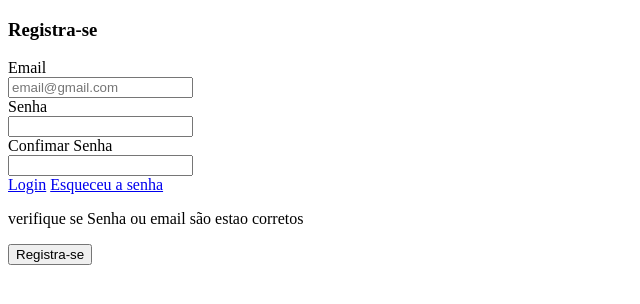
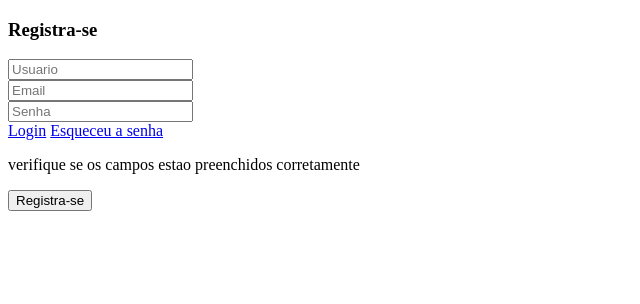
Before and after one commit to Eric02222/ProjetoSa, a plain HTML site: page signUp.htm in a window 1280 px wide. Both pictures are taken after a click on the button "Registra-se". Shown: the whole page, without its empty margins (0-640 px from the left). Drawn offline with Linux system fonts and the light colour scheme.

Commit message:
pequenas alteraçoes

```diff
--- a/cadastro.js
+++ b/cadastro.js
@@ -12,14 +12,14 @@ function salvarCadastro() {
 }
 
 function registro() {
+    let usuario = document.getElementById("usuario").value;
     let email = document.getElementById("email").value;
     let senha = document.getElementById("senha").value;
-    let senhaCo = document.getElementById("senhaCo").value;
 
-    if (!email || !senha || !senhaCo || senha != senhaCo) {
-        document.getElementById("aviso").innerHTML = "verifique se Senha ou email são estao corretos";
+    if (!email || !email || !senha) {
+        document.getElementById("aviso").innerHTML = "verifique se os campos estao preenchidos corretamente";
     } else {
-        cadastro.push({ email: email, senha: senha });
+        cadastro.push({user: usuario, email: email, senha: senha });
         salvarCadastro();
         window.location = "login.html";
     }
--- a/signUp.htm
+++ b/signUp.htm
@@ -1,31 +1,32 @@
 <!DOCTYPE html>
 <html lang="pt-br">
+
 <head>
     <meta charset="UTF-8">
-    <meta name="viewport" content="width=device-width, initial-scale=1.0" >
+    <meta name="viewport" content="width=device-width, initial-scale=1.0">
     <link rel="stylesheet" href="style.css">
     <title>Projeto Sa</title>
 </head>
+
 <body>
     <h3>Registra-se</h3>
 
-    <label for="email">Email</label><br>
-    <input type="email" id="email" placeholder="email@gmail.com"><br>
+    <div class="inputs">
+        <input type="text" id="usuario" placeholder="Usuario"><br>
 
-    <label for="senha">Senha</label><br>
-    <input type="password" id="senha"><br>
+        <input type="email" id="email" placeholder="Email"><br>
 
-    <label for="senhaCo">Confimar Senha</label><br>
-    <input type="password" id="senhaCo"><br>
+        <input type="password" id="senha" placeholder="Senha"><br>
 
-    <a href="login.html">Login</a>
-    <a href="resetPass.htm">Esqueceu a senha</a><br>
+        <a href="login.html">Login</a>
+        <a href="resetPass.htm">Esqueceu a senha</a><br>
 
-    <p id="aviso"></p>
+        <p id="aviso"></p>
 
-    <button onclick="registro()">Registra-se</button>
-
+        <button onclick="registro()">Registra-se</button>
+    </div>
 
     <script src="cadastro.js"></script>
 </body>
+
 </html>
```
Also changed, not shown: logIn.html (+2 -4 lines).
